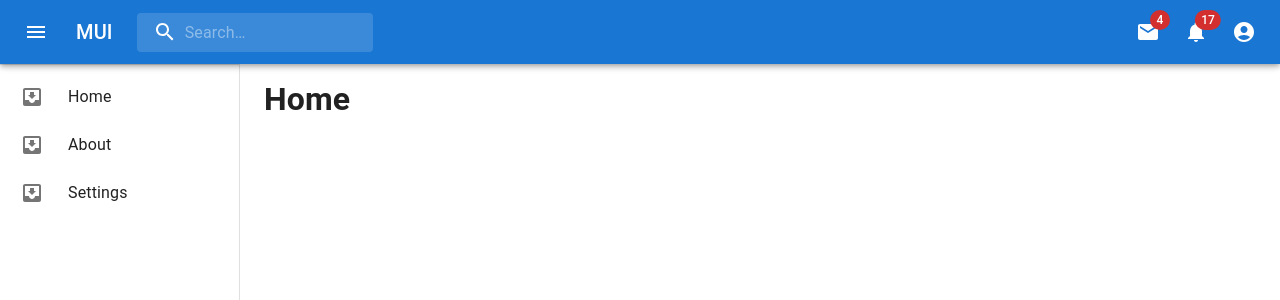
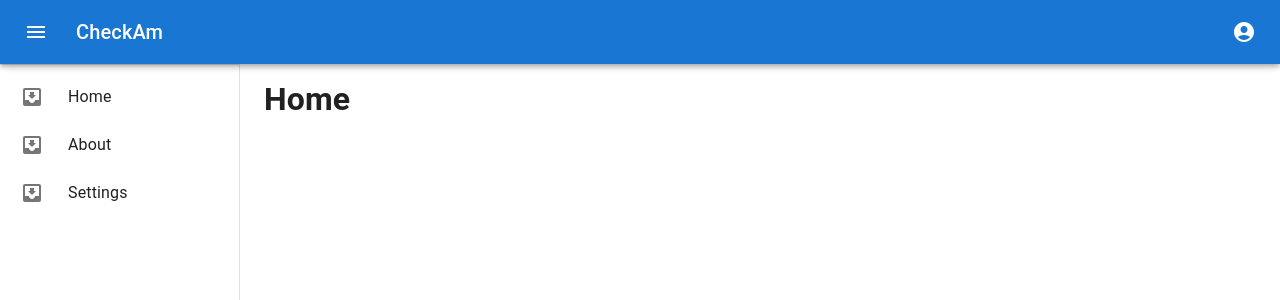
Before and after one commit to shelton15/fake-news, a React (Create React App) app: page / in a window 1280 px wide. Shown: the top 300 px of the page. Built offline with nearby package versions, Linux system fonts and the light colour scheme.

Commit message:
remove search and related icons

```diff
--- a/src/Components/Navbar.jsx
+++ b/src/Components/Navbar.jsx
@@ -182,9 +182,9 @@ export default function Navbar() {
             component="div"
             sx={{ display: { xs: 'none', sm: 'block' } }}
           >
-            MUI
+            CheckAm
           </Typography>
-          <Search>
+          {/* <Search>
             <SearchIconWrapper>
               <SearchIcon />
             </SearchIconWrapper>
@@ -192,10 +192,10 @@ export default function Navbar() {
               placeholder="Search…"
               inputProps={{ 'aria-label': 'search' }}
             />
-          </Search>
+          </Search> */}
           <Box sx={{ flexGrow: 1 }} />
           <Box sx={{ display: { xs: 'none', md: 'flex' } }}>
-            <IconButton size="large" aria-label="show 4 new mails" color="inherit">
+            {/* <IconButton size="large" aria-label="show 4 new mails" color="inherit">
               <Badge badgeContent={4} color="error">
                 <MailIcon />
               </Badge>
@@ -208,7 +208,7 @@ export default function Navbar() {
               <Badge badgeContent={17} color="error">
                 <NotificationsIcon />
               </Badge>
-            </IconButton>
+            </IconButton> */}
             <IconButton
               size="large"
               edge="end"
```
